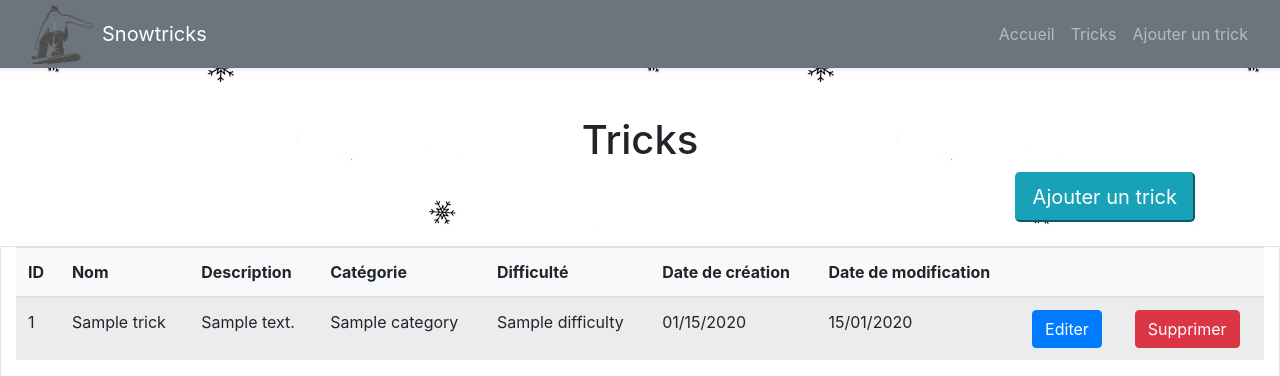
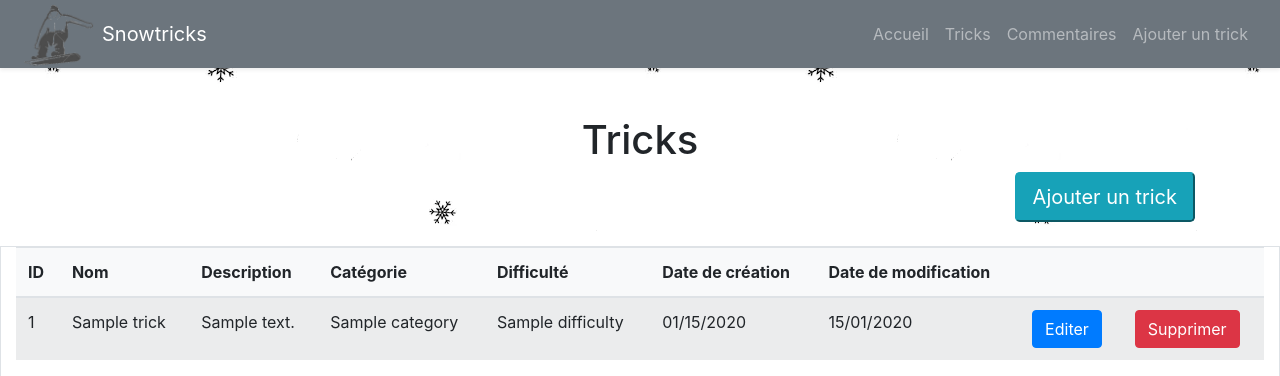
Before and after one commit to TomCampion/SnowTricks, a Symfony app: template templates/backend/tricks.twig in a window 1280 px wide. Shown: the top 376 px of the page. Run offline with Twig, Linux system fonts and the light colour scheme; the template is opened without the code that fills it: most values are stand-ins (such as "Sample title", 1, 10 or a date in 2020); some libraries are stand-ins or nearby versions.

Commit message:
add comments page link in admin layout

```diff
--- a/templates/base.admin.html.twig
+++ b/templates/base.admin.html.twig
@@ -26,6 +26,9 @@
             </li>
             <li class="nav-item">
                 <a class="nav-link" href="{{ path('admin') }}">Tricks</a>
+            </li>
+            <li class="nav-item">
+                <a class="nav-link" href="{{ path('admin_comments') }}">Commentaires</a>
             </li>
             <li class="nav-item">
                 <a class="nav-link" href="{{ path('add_trick') }}">Ajouter un trick</a>
```
